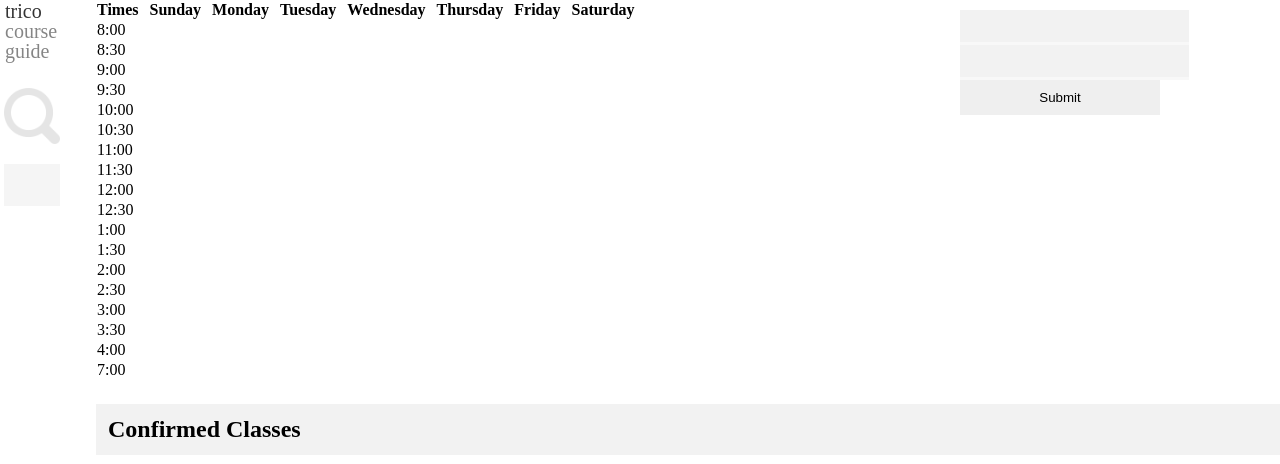
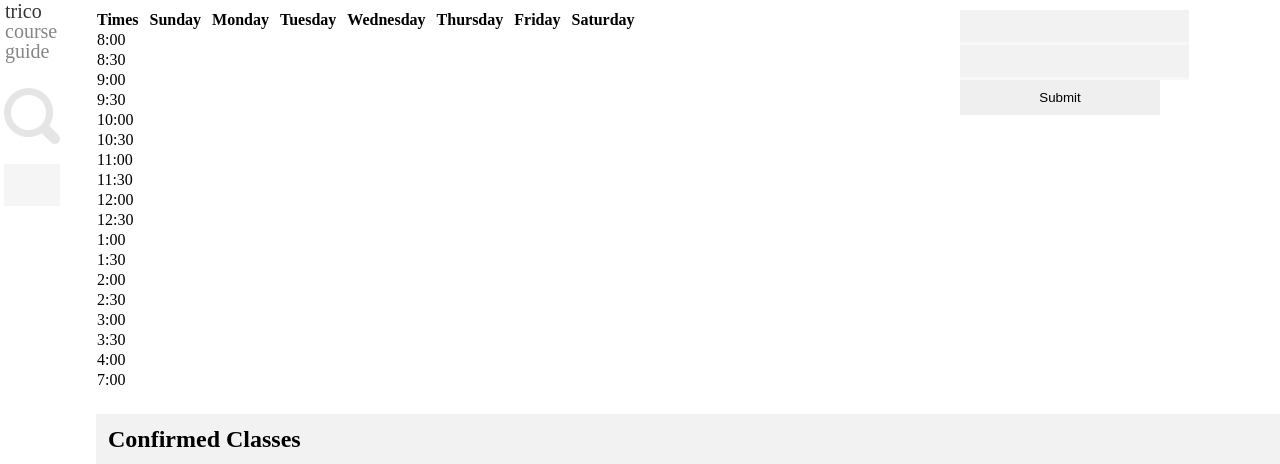
Before and after one commit to cfalk/TricoHackathon2015, a Django app: page /profile/ in a window 1280 px wide. Shown: the top 464 px of the page. Run offline with Django 3.2, Linux system fonts and the light colour scheme; data that the repository does not hold is empty; some libraries are stand-ins or nearby versions; grey boxes are pictures that could not be loaded.

Commit message:
commit before pull

```diff
--- a/NotBionic/static/css/schedule.css
+++ b/NotBionic/static/css/schedule.css
@@ -1,3 +1,7 @@
+table {
+margin-top:10px;
+}
+
 th {
 text-align:center;
 padding-right:10px;
--- a/NotBionic/static/js/schedule.js
+++ b/NotBionic/static/js/schedule.js
@@ -145,8 +145,9 @@ function drawClass(course) {
 	    block.css('background-color',color);
 	    block.css('cursor','pointer');
 	    if(counter == 0) {
-		block.text(course.reg_id);
+		block.text(course.reg_id.substring(0,course.reg_id.length-3));
 	        block.css('border-bottom','none');
+		block.css('padding','5px');
 	    }
 	    else if(!(temp_hour != end_hour || temp_minute != end_minute)){
 		block.css('border-top','none');
```
